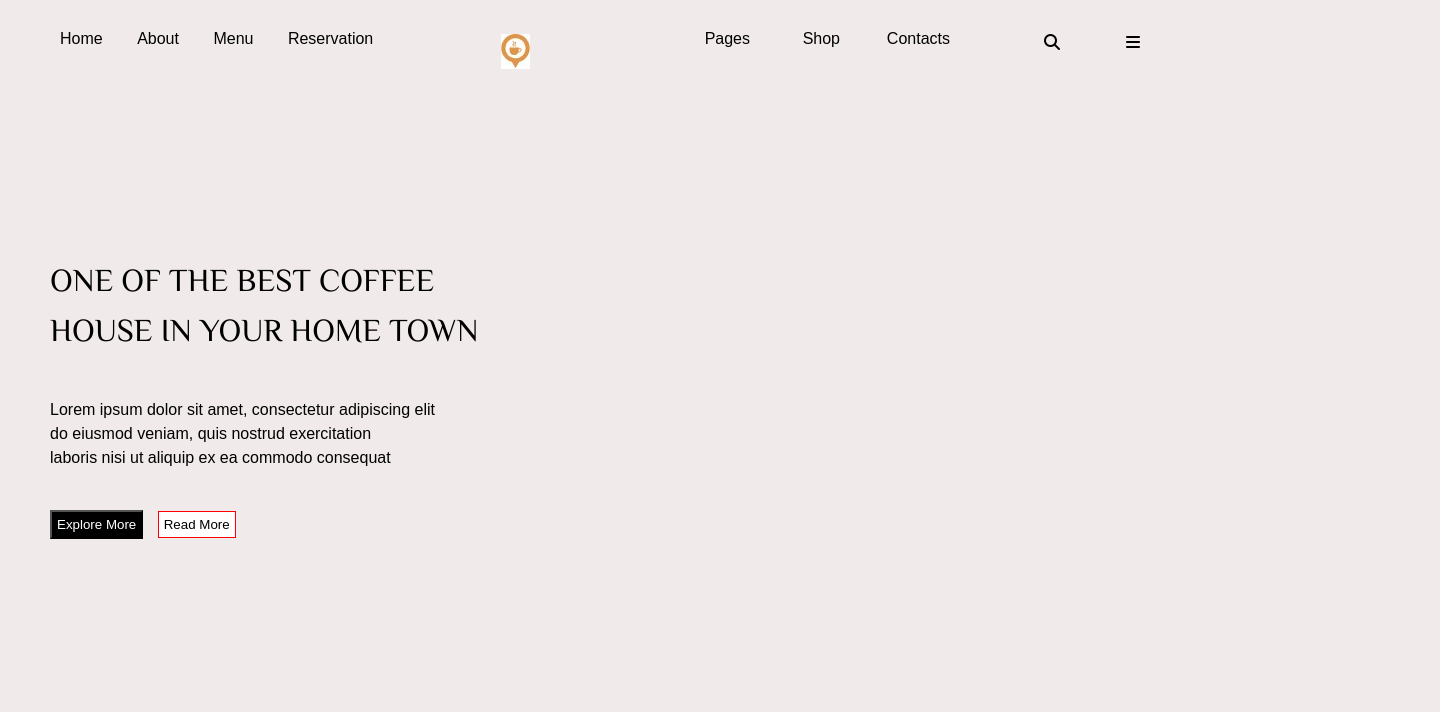
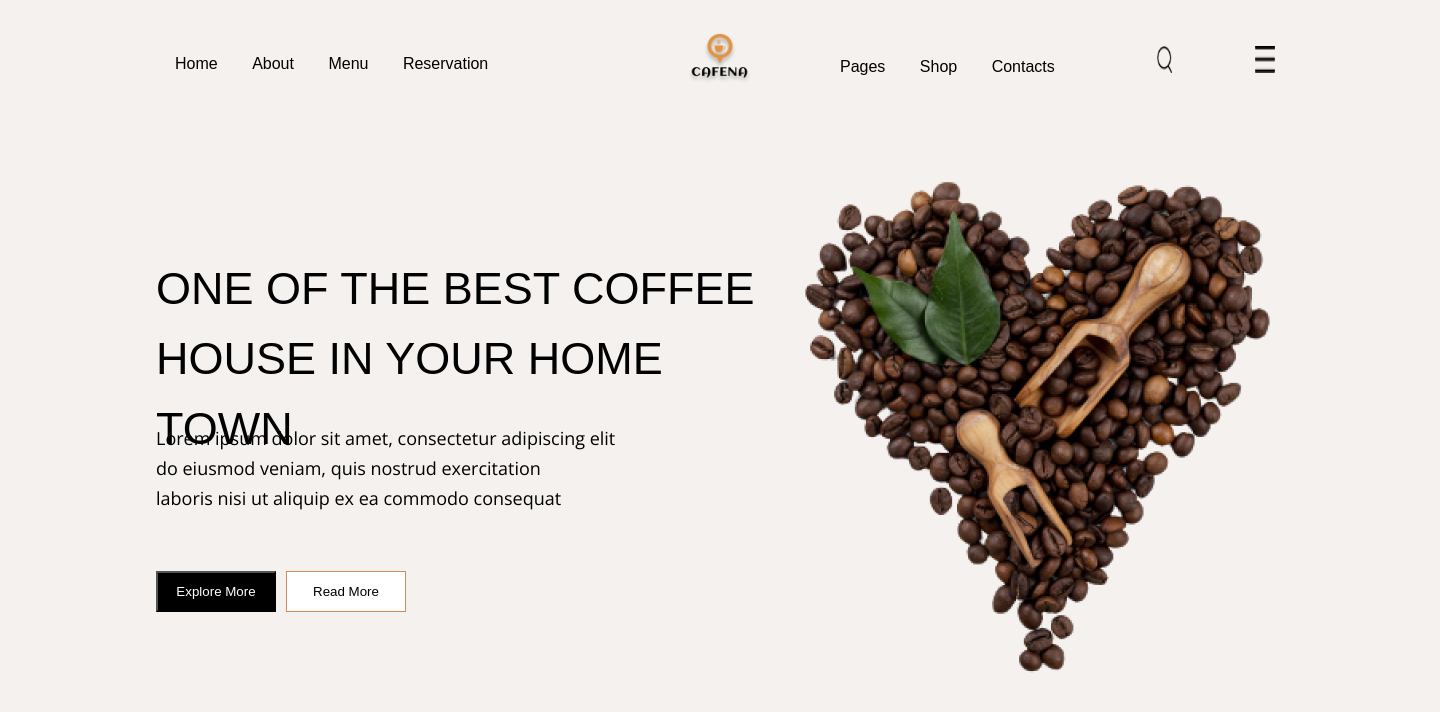
Before and after one commit to arzushahverdi/css-first-task, a plain HTML site: page index.html in a window 1280 px wide. Shown: the whole page, 1440 px wide, since content can reach past the window. Drawn offline with nearby package versions, Linux system fonts and the light colour scheme; a web font is replaced by a local one.

Commit message:
css task

```diff
--- a/index.html
+++ b/index.html
@@ -8,27 +8,35 @@
       rel="stylesheet"
       href="https://cdnjs.cloudflare.com/ajax/libs/font-awesome/6.1.1/css/all.min.css"
     />
-    <link href="https://fonts.googleapis.com/css2?family=El+Messiri&display=swap" rel="stylesheet">
+    <link href="https://fonts.googleapis.com/css2?family=Montserrat:wght@300&family=Open+Sans:wght@300&family=ZCOOL+XiaoWei&display=swap" rel="stylesheet">
     <title>Project</title>
   </head>
   <body>
     <header>
-      <div>
+      <div class="menu-left">
         <ul>
           <li><a href="#">Home</a></li>
           <li><a href="#">About</a></li>
           <li><a href="#">Menu</a></li>
           <li><a href="#">Reservation</a></li>
-          <li><img src="./images/coffee.jpg" alt="coffee_cup" class="coffee_cup"></li>
+        </ul>
+      </div>
+      <img class="coffee_icon" src="./images/coffee_cup.png" alt="coffee_cup">
+      <div class="menu-right">
+        <ul>
           <li><a href="#">Pages</a></li>
           <li><a href="#">Shop</a></li>
           <li><a href="#">Contacts</a></li>
-          <li><a href="#"><i class="fa-solid fa-magnifying-glass"></i></a></li>
-          <li><a href="#"><i class="fa-solid fa-bars"></i></a></li>
         </ul>
       </div>
-      <div>
+      <div class="magnifying-glass_bars">
+        <img class="magnifying-glass" src="./images/magnifying-glass.png" alt="magnifying-glass">
+        <img class="bars" src="./images/bars.png" alt="bars">
+      </div>
+      <div class="main_text">
         <h1>ONE OF THE BEST COFFEE <br> HOUSE IN YOUR HOME TOWN</h1>
+      </div>
+      <div class="second_text">
         <p>
           Lorem ipsum dolor sit amet, consectetur adipiscing elit
           <br>
@@ -37,8 +45,13 @@
           laboris nisi ut aliquip ex ea commodo consequat
         </p>
       </div>
-      <button class="button1">Explore More</button>
-      <button class="button2">Read More</button>
+      <div class="buttons">
+        <button class="button1">Explore More</button>
+        <button class="button2">Read More</button>
+      </div>
+      <div class="coffee_heart">
+        <img src="./images/coffee_heart.png" alt="coffee_heart">
+      </div>
     </header>
   </body>
 </html>
--- a/style.css
+++ b/style.css
@@ -3,19 +3,55 @@
   padding: 0;
 }
 body{
-  width: 703px;
-  height: 794px;
-  background-color: rgb(240, 234, 234);
+  width: 1440px;
+  height: 752px;
+  background-color: #F4F1EE;
   font-family: Arial, Helvetica, sans-serif;
   display: flex;
   flex-direction: row;
   justify-content: flex-start;
 }
-ul{
-  list-style-type: none;
-  width: 100%;
-  margin-top: 20px;
-  margin-left: 50px;
+.menu-left{
+  position: absolute;
+  width: 400px;
+  height: 29px;
+  top: 45px;
+  left: 165px;
+}
+.coffee_icon{
+  position: absolute;
+  width: 65px;
+  height: 53px;
+  top: 33px;
+  left: 687px;
+}
+.menu-right{
+  position: absolute;
+  width: 255px;
+  height: 22px;
+  top: 48px;
+  left: 830px;
+}
+.magnifying-glass_bars{
+  position: absolute;
+  width: 118px;
+  height: 26.9px;
+  top: 46px;
+  left: 1157px;
+  display: flex;
+  justify-content: space-between;
+}
+.magnifying-glass{
+  width: 15px;
+  height: auto;
+  top: 46px;
+  left: 1175.73px;
+}
+.bars{
+  width: 20px;
+  height: auto;
+  top: 52px;
+  left: 1248px;
 }
 ul li{
   display: inline-block;
@@ -28,57 +64,69 @@ ul li:last-child{
 ul li a{
   text-decoration: none;
   color: black;
-  font-family: Arial, Helvetica, sans-serif;
 }
-.coffee_cup{
+.coffee_icon{
+  display: inline-block;
+}
+.main_text{
   position: absolute;
-  right: 750px;
-}
-ul li:nth-child(6){
-  position: absolute;
-  right: 510px;
-}
-ul li:nth-child(7){
-  position: absolute;
-  right: 420px;
-}
-ul li:nth-child(8){
-  position: absolute;
-  right: 310px;
-}
-.fa-bars {
-  position: absolute;
-  right: 140px;
-}
-.fa-magnifying-glass{
-  position: absolute;
-  right: 220px;
+  width: 646px;
+  height: 136px;
+  top: 254px;
+  left: 156px;
 }
 h1{
-  font-family: 'El Messiri', sans-serif;
+  font-family: 'ZCOOL XiaoWei', sans-serif;
   font-weight: 400;
-  margin-left: 50px;
-  margin-top: 200px;
+  font-size: 45px;
+  line-height: 70px;
+  letter-spacing: 4%;
+}
+.second_text{
+  position: absolute;
+  width: 500px;
+  height: 93px;
+  top: 423px;
+  left: 156px;
 }
 p{
-  font-family: Arial, Helvetica, sans-serif;
-  line-height: 1.5;
-  margin-left: 50px;
-  margin-top: 40px;
+  font-family: 'Open Sans', sans-serif;
+  font-weight: 400;
+  font-size: 18px;
+  line-height: 30px;
+  letter-spacing: 4%;
 }
-button{
-  padding: 5px;
-  cursor: pointer;
+.buttons{
+  position: absolute;
+  width: 250px;
+  height: 41px;
+  top: 571px;
+  left: 156px;
+  border: 1px;
+  display: flex;
+  justify-content: space-between;
 }
 .button1{
+  width: 120px;
+  height: 41px;
+  top: 571px;
+  left: 156px;
   color: #fff;
   background-color: #000;
-  margin-left: 50px;
-  margin-top: 40px;
-  margin-right: 10px;
 }
 .button2{
+  width: 120px;
+  height: 41px;
+  top: 571px;
+  left: 315px;
   color: #000;
   background-color: #fff;
-  border: 1px solid red;
+  border: 1px solid #D48A5C;
 }
+.coffee_heart{
+  position: absolute;
+  width: 477px;
+  height: 506px;
+  top: 175px;
+  left: 798px;
+}
```
Also changed, not shown: images/bars.png (added), images/coffee.jpg (deleted), images/coffee_cup.png (added), images/coffee_heart.png (added), images/heart.jpg (deleted), images/magnifying-glass.png (added).
